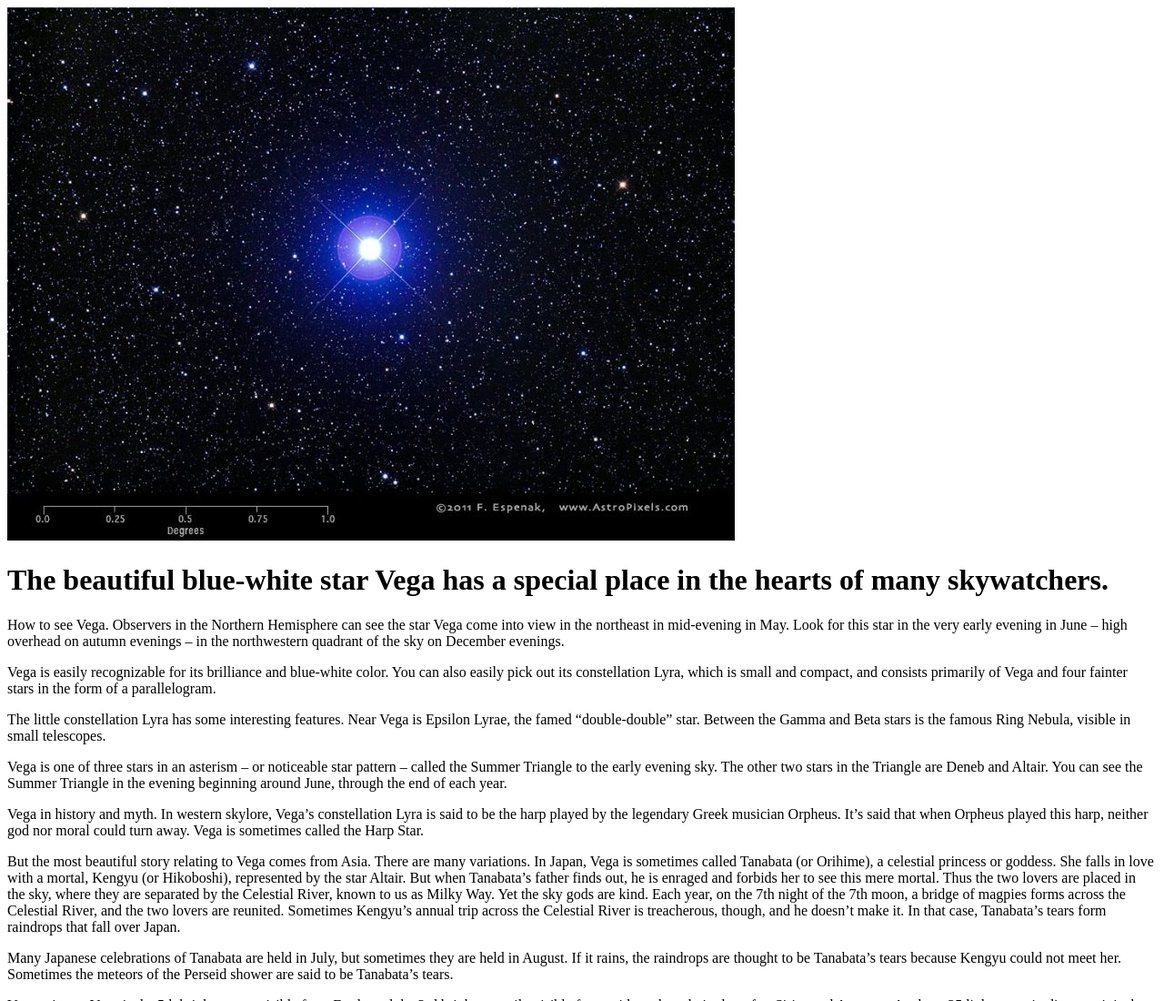
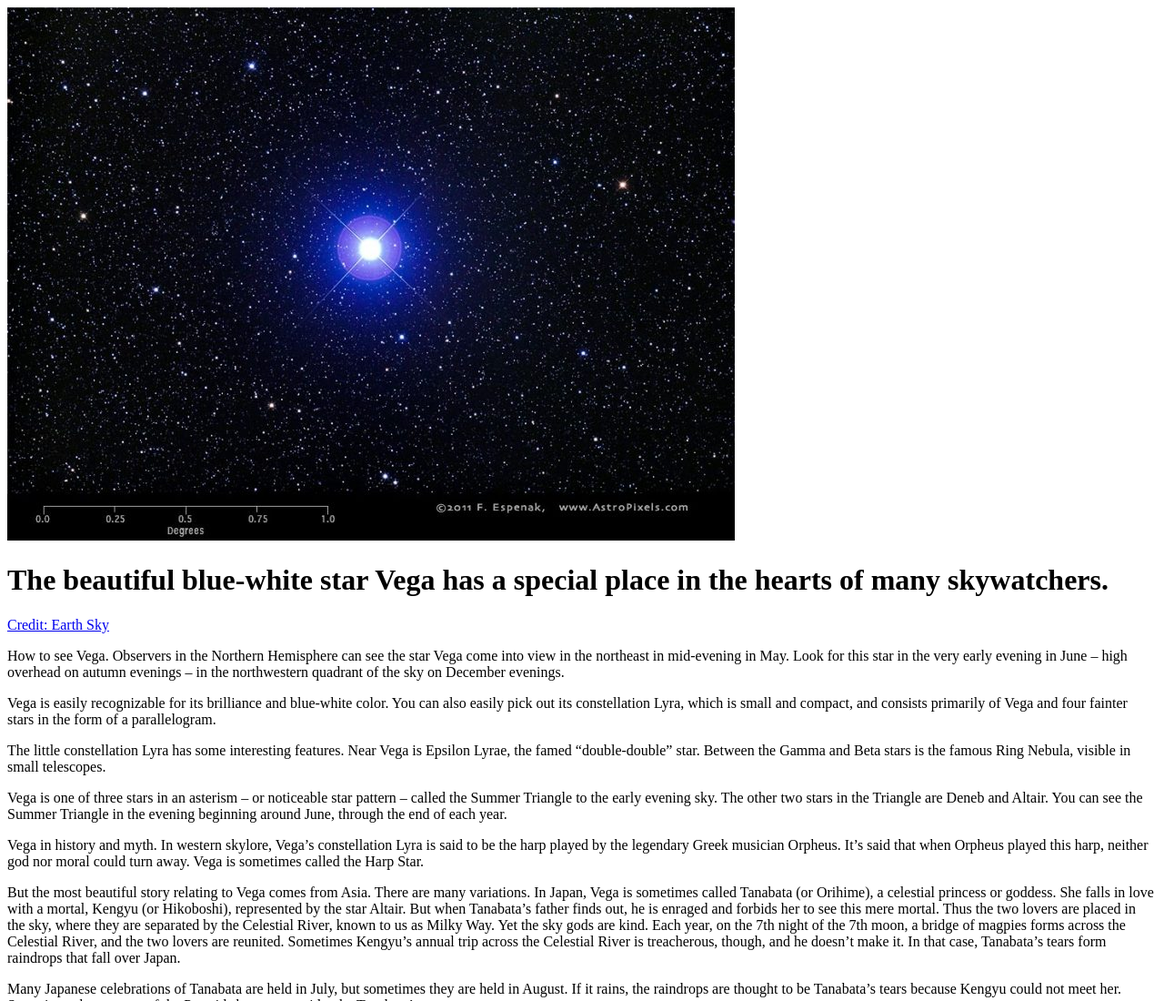
Before and after one commit to kathyiv/awesome-vega, a plain HTML site: page index.html in a window 1280 px wide. Shown: the top 1100 px of the page at 91% size. Drawn offline with Linux system fonts and the light colour scheme.

Commit message:
added link

```diff
--- a/index.html
+++ b/index.html
@@ -10,6 +10,8 @@
 
 
 	<h1> The beautiful blue-white star Vega has a special place in the hearts of many skywatchers. </h1>
+
+	<a href="http://earthsky.org/brightest-stars/vega-brilliant-blue-white-is-third-brightest-star">Credit: Earth Sky</a>
 
 	<p> How to see Vega. Observers in the Northern Hemisphere can see the star Vega come into view in the northeast in mid-evening in May. Look for this star in the very early evening in June – high overhead on autumn evenings – in the northwestern quadrant of the sky on December evenings. </p>
 
```
